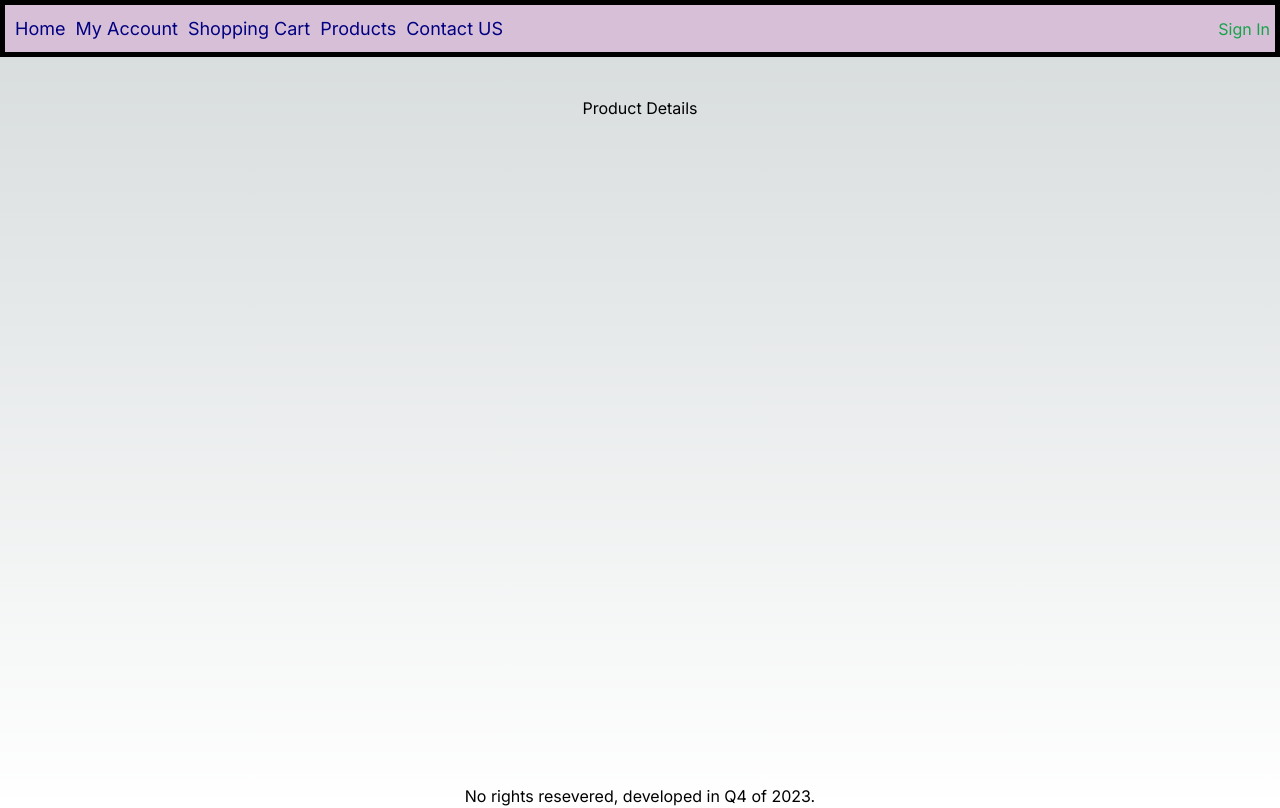
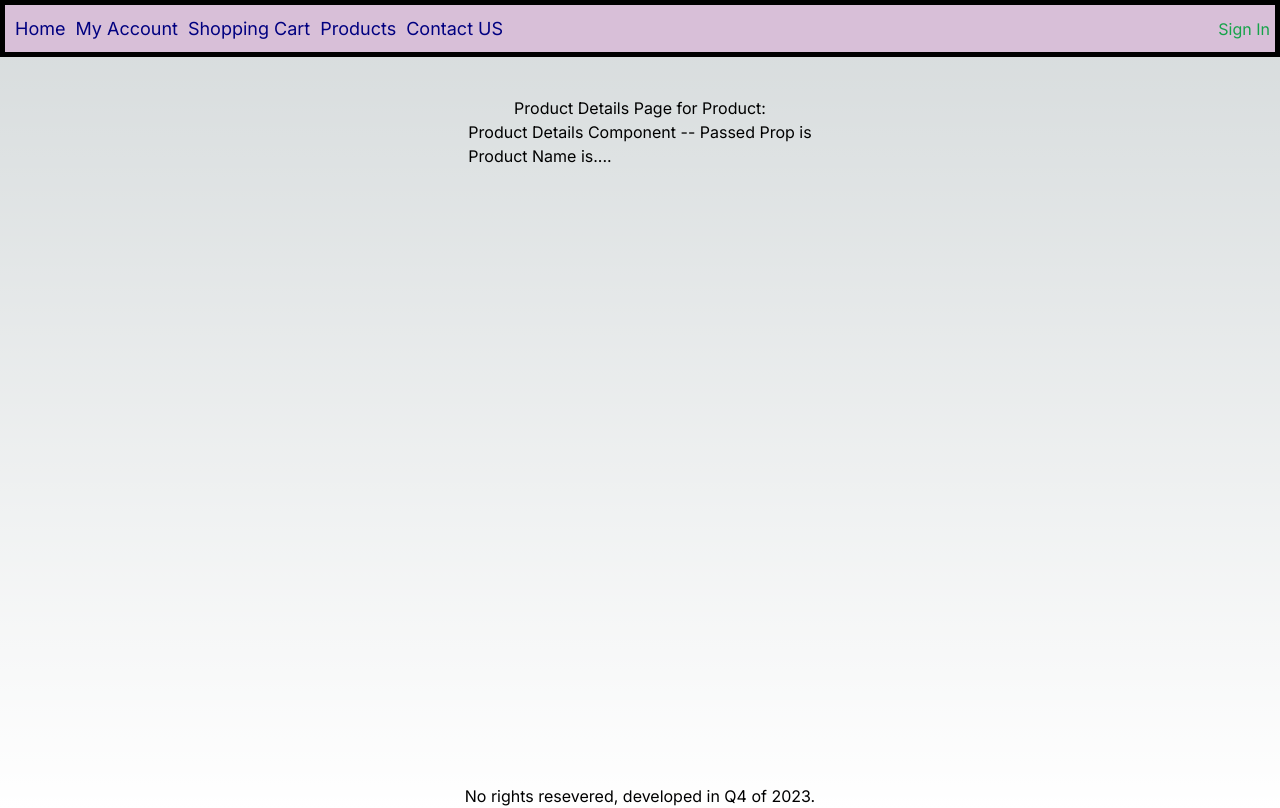
Before and after one commit to garrettWinter/electronic-empire, a Next.js app: page /products in a window 1280 px wide. Built offline with nearby package versions, Linux system fonts and the light colour scheme; no server answers; the database is empty.

Commit message:
Updated the products page to pull in a search param from the URL and pass it as a prop into the newly created ProductDetails Component. In the Productdetails have consumed the prop and was able to perform a search on the catalog for that product id.

```diff
--- /dev/null
+++ b/app/components/ProductDetails.tsx
@@ -0,0 +1,22 @@
+import React from "react";
+import prisma from '../lib/prisma';
+
+type ProductDetailsProps = {
+    product: number;
+  };
+
+export default async function ProductDetails(props: ProductDetailsProps){
+    const productDetails = await prisma.product.findUnique({
+        where: {
+            productId: props.product,
+        },
+    });
+    console.log(productDetails);
+
+return (
+    <div>
+    <p>Product Details Component -- Passed Prop is {props.product}</p>
+    <p>Product Name is.... {productDetails?.productName}</p>
+    </div>
+)
+};
--- a/app/products/page.tsx
+++ b/app/products/page.tsx
@@ -1,9 +1,23 @@
+'use client'
+
 import styles from '../page.module.css'
+import { useSearchParams } from 'next/navigation';
+import ProductDetails from '../components/ProductDetails';
 
-export default function Contact() {
+type ProductDetailsProps = {
+  product: number | null;
+};
+
+export default function ProductPage(props: ProductDetailsProps) {
+  const searchParams = useSearchParams();
+  const params = searchParams.get('id');
+  const product = params ? parseInt(params, 10) : null
   return (
     <main className={styles.main}>
-   <p>Product Details</p>
+      <p>Product Details Page for Product: {params}</p>
+      <ProductDetails
+        product={product as number}
+      />
     </main>
   )
 }
```
